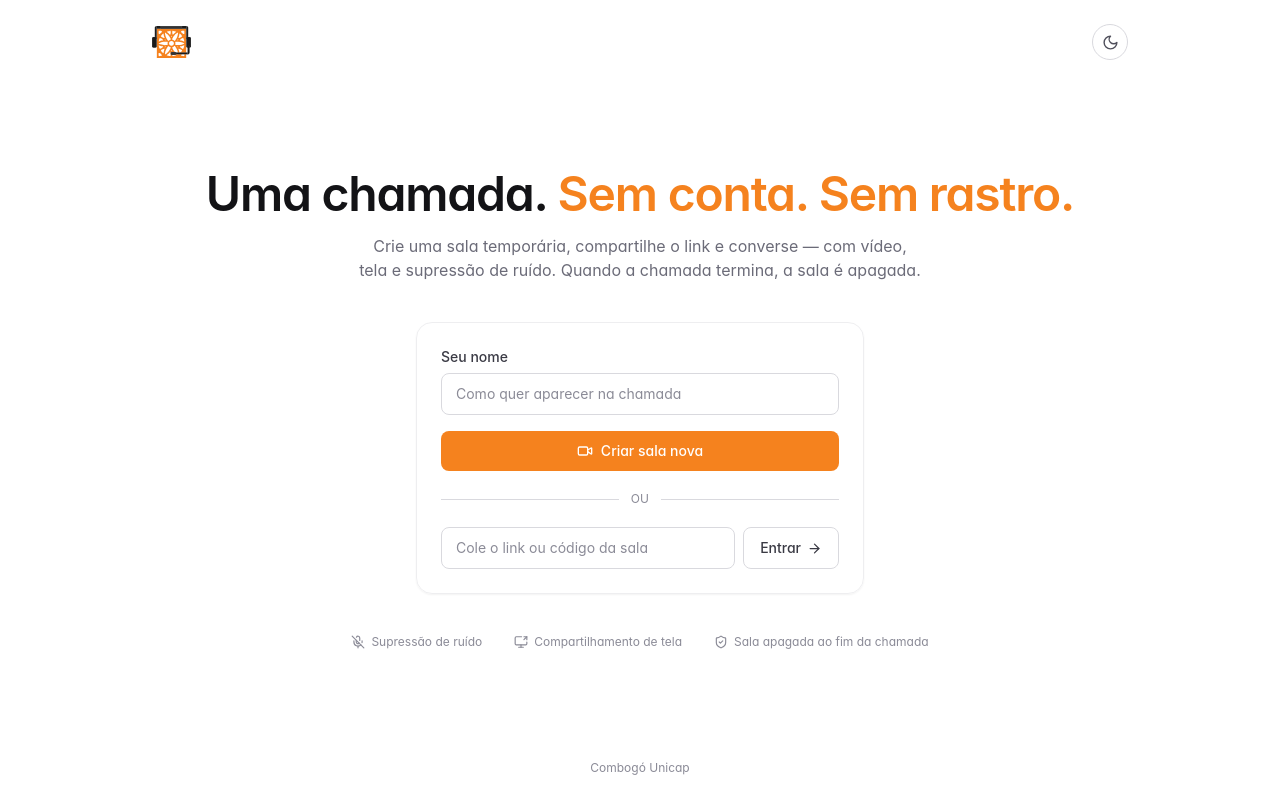
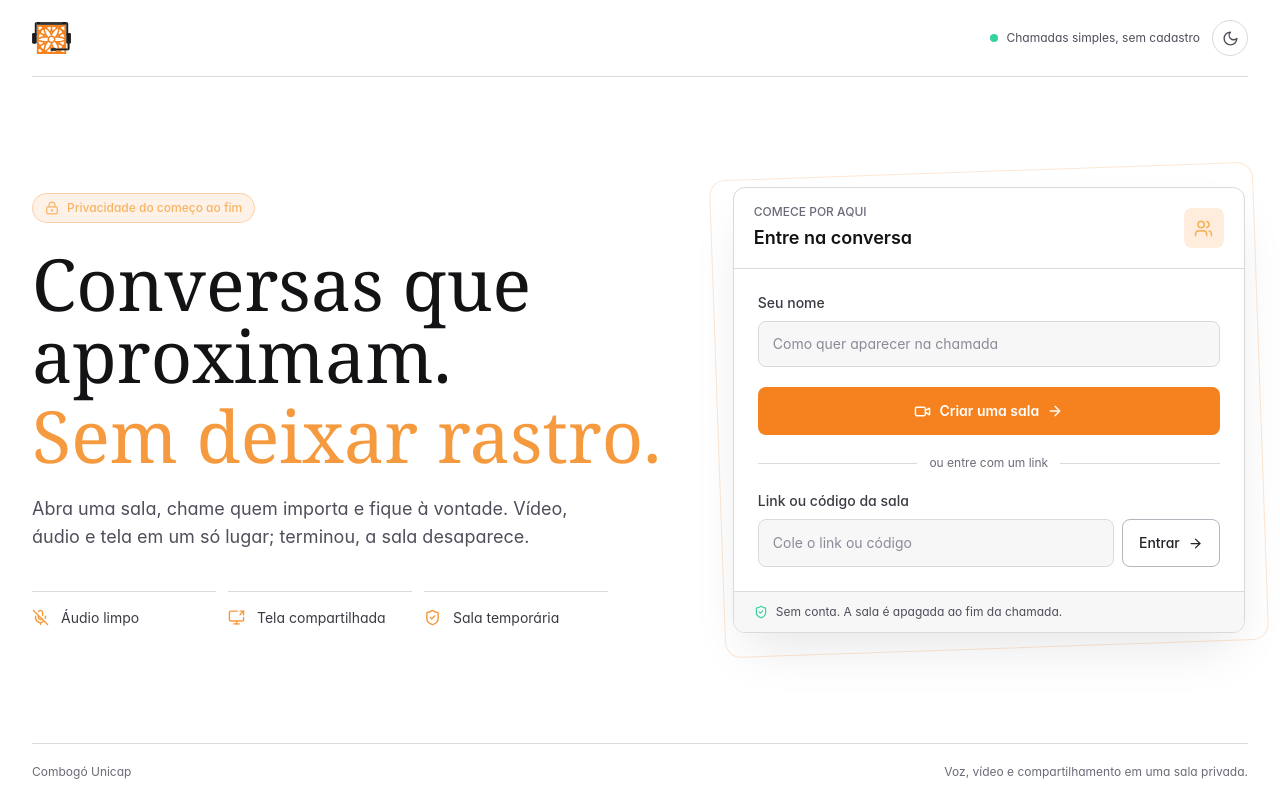
Before and after one commit to Deivyson05/combogo-meet, a Next.js app in the folder apps/web/: page / in a window 1280 px wide. Built offline with nearby package versions, Linux system fonts and the light colour scheme.

Commit message:
feat: aprimora layout da página

```diff
--- a/apps/web/app/globals.css
+++ b/apps/web/app/globals.css
@@ -15,6 +15,13 @@ body {
   font-feature-settings: "cv02", "cv03", "cv04", "cv11";
 }
 
+html.dark body {
+  background-image:
+    linear-gradient(rgba(255, 255, 255, 0.018) 1px, transparent 1px),
+    linear-gradient(90deg, rgba(255, 255, 255, 0.018) 1px, transparent 1px);
+  background-size: 72px 72px;
+}
+
 /* foco de teclado visível — acessibilidade */
 :focus-visible {
   outline: 2px solid #f5821e;
--- a/apps/web/app/layout.tsx
+++ b/apps/web/app/layout.tsx
@@ -12,7 +12,7 @@ const themeInitScript = `
 (function() {
   try {
     var stored = localStorage.getItem('combogo-theme');
-    var theme = stored || (window.matchMedia('(prefers-color-scheme: dark)').matches ? 'dark' : 'light');
+    var theme = stored || 'dark';
     if (theme === 'dark') document.documentElement.classList.add('dark');
   } catch (e) {}
 })();
--- a/apps/web/app/page.tsx
+++ b/apps/web/app/page.tsx
@@ -2,7 +2,7 @@
 
 import { useState } from "react";
 import { useRouter } from "next/navigation";
-import { Video, ArrowRight, ShieldCheck, MicOff, ScreenShare } from "lucide-react";
+import { Video, ArrowRight, ShieldCheck, MicOff, ScreenShare, Users, LockKeyhole } from "lucide-react";
 import { Logo } from "@/components/Logo";
 import { ThemeToggle } from "@/components/ThemeToggle";
 import { createRoom } from "@/lib/api";
@@ -48,94 +48,115 @@ export default function HomePage() {
   }
 
   return (
-    <main className="mx-auto flex min-h-screen max-w-5xl flex-col px-6">
-      <header className="flex items-center justify-between py-6">
+    <main className="relative mx-auto flex min-h-screen max-w-7xl flex-col overflow-x-clip px-5 sm:px-8">
+      <header className="flex items-center justify-between border-b border-ink-200 py-5 dark:border-white/10">
         <Logo />
+        <div className="flex items-center gap-3">
+          <span className="hidden items-center gap-2 text-xs text-ink-600 sm:flex dark:text-ink-300">
+            <span className="h-2 w-2 rounded-full bg-emerald-400" />
+            Chamadas simples, sem cadastro
+          </span>
           <ThemeToggle />
+        </div>
       </header>
 
-      <section className="flex flex-1 flex-col items-center justify-center gap-10 py-12 text-center">
-        <div className="space-y-4">
-          <h1 className="text-4xl font-semibold tracking-tight text-ink-900 dark:text-white sm:text-5xl">
-            Uma chamada.{" "}
-            <span className="text-primary-500">Sem conta. Sem rastro.</span>
+      <section className="grid flex-1 items-center gap-12 py-12 lg:grid-cols-[1.1fr_0.9fr] lg:gap-16 lg:py-16">
+        <div className="max-w-2xl">
+          <div className="mb-6 inline-flex items-center gap-2 rounded-full border border-primary-500/30 bg-primary-500/10 px-3 py-1.5 text-xs font-medium text-primary-300">
+            <LockKeyhole size={14} /> Privacidade do começo ao fim
+          </div>
+          <h1 className="font-serif text-5xl leading-[1.06] text-ink-900 sm:text-6xl lg:text-7xl dark:text-white">
+            Conversas que aproximam.
+            <span className="mt-2 block text-primary-400">Sem deixar rastro.</span>
           </h1>
-          <p className="mx-auto max-w-xl text-balance text-base text-ink-500 dark:text-ink-300">
-            Crie uma sala temporária, compartilhe o link e converse — com vídeo,
-            tela e supressão de ruído. Quando a chamada termina, a sala é apagada.
+          <p className="mt-6 max-w-xl text-base leading-7 text-ink-600 sm:text-lg dark:text-ink-300">
+            Abra uma sala, chame quem importa e fique à vontade. Vídeo, áudio e tela em um só lugar; terminou, a sala desaparece.
           </p>
+
+          <div className="mt-10 grid max-w-xl grid-cols-1 gap-3 sm:grid-cols-3">
+            <div className="flex items-center gap-3 border-t border-ink-200 pt-4 text-sm text-ink-700 dark:border-white/10 dark:text-ink-200">
+              <MicOff size={17} className="shrink-0 text-primary-400" /> Áudio limpo
+            </div>
+            <div className="flex items-center gap-3 border-t border-ink-200 pt-4 text-sm text-ink-700 dark:border-white/10 dark:text-ink-200">
+              <ScreenShare size={17} className="shrink-0 text-primary-400" /> Tela compartilhada
+            </div>
+            <div className="flex items-center gap-3 border-t border-ink-200 pt-4 text-sm text-ink-700 dark:border-white/10 dark:text-ink-200">
+              <ShieldCheck size={17} className="shrink-0 text-primary-400" /> Sala temporária
+            </div>
+          </div>
         </div>
 
-        <div className="w-full max-w-md space-y-4 rounded-2xl border border-ink-100
-                        bg-white/60 p-6 text-left shadow-sm backdrop-blur
-                        dark:border-ink-800 dark:bg-ink-900/60">
+        <div className="relative mx-auto w-full max-w-lg">
+          <div className="absolute -inset-4 -rotate-2 rounded-2xl border border-primary-500/20" aria-hidden="true" />
+          <div className="relative overflow-hidden rounded-xl border border-ink-200 bg-white shadow-2xl shadow-black/10 dark:border-white/10 dark:bg-[#171819] dark:shadow-black/40">
+            <div className="flex items-center justify-between border-b border-ink-200 px-5 py-4 dark:border-white/10">
               <div>
-            <label htmlFor="name" className="mb-1.5 block text-sm font-medium text-ink-700 dark:text-ink-200">
-              Seu nome
-            </label>
+                <p className="text-xs font-medium uppercase text-ink-500 dark:text-ink-400">Comece por aqui</p>
+                <h2 className="mt-1 text-lg font-semibold text-ink-900 dark:text-white">Entre na conversa</h2>
+              </div>
+              <div className="flex h-10 w-10 items-center justify-center rounded-lg bg-primary-500/15 text-primary-300">
+                <Users size={19} />
+              </div>
+            </div>
+
+            <div className="space-y-5 p-5 sm:p-6">
+              <div>
+                <label htmlFor="name" className="mb-2 block text-sm font-medium text-ink-700 dark:text-ink-200">Seu nome</label>
                 <input
                   id="name"
                   value={name}
                   onChange={(e) => setName(e.target.value)}
                   placeholder="Como quer aparecer na chamada"
                   maxLength={40}
-              className="w-full rounded-lg border border-ink-200 bg-white px-3.5 py-2.5
-                         text-sm text-ink-900 placeholder:text-ink-400 outline-none
-                         focus:border-primary-500 dark:border-ink-700 dark:bg-ink-950
-                         dark:text-white"
+                  className="w-full rounded-lg border border-ink-200 bg-ink-50 px-3.5 py-3 text-sm text-ink-900 placeholder:text-ink-400 outline-none transition focus:border-primary-500 focus:ring-2 focus:ring-primary-500/20 dark:border-white/10 dark:bg-[#101112] dark:text-white dark:placeholder:text-ink-500"
                 />
               </div>
 
               <button
                 onClick={handleCreateRoom}
                 disabled={loading}
-            className="flex w-full items-center justify-center gap-2 rounded-lg
-                       bg-primary-500 px-4 py-2.5 text-sm font-medium text-white
-                       transition-colors hover:bg-primary-600 disabled:opacity-60"
+                className="flex min-h-12 w-full items-center justify-center gap-2 rounded-lg bg-primary-500 px-4 py-3 text-sm font-semibold text-white transition hover:bg-primary-400 disabled:cursor-not-allowed disabled:opacity-60"
               >
-            <Video size={16} />
-            {loading ? "Criando sala..." : "Criar sala nova"}
+                <Video size={17} />
+                {loading ? "Criando sala..." : "Criar uma sala"}
+                {!loading && <ArrowRight size={16} />}
               </button>
 
-          <div className="flex items-center gap-3 py-1 text-xs uppercase tracking-wide text-ink-400">
-            <span className="h-px flex-1 bg-ink-200 dark:bg-ink-800" />
-            ou
-            <span className="h-px flex-1 bg-ink-200 dark:bg-ink-800" />
+              <div className="flex items-center gap-3 text-xs text-ink-500">
+                <span className="h-px flex-1 bg-ink-200 dark:bg-white/10" /> ou entre com um link <span className="h-px flex-1 bg-ink-200 dark:bg-white/10" />
               </div>
 
-          <div className="flex gap-2">
+              <div>
+                <label htmlFor="room-code" className="mb-2 block text-sm font-medium text-ink-700 dark:text-ink-200">Link ou código da sala</label>
+                <div className="flex flex-col gap-2 sm:flex-row">
                   <input
+                    id="room-code"
                     value={roomCode}
                     onChange={(e) => setRoomCode(e.target.value)}
-              placeholder="Cole o link ou código da sala"
-              className="min-w-0 flex-1 rounded-lg border border-ink-200 bg-white px-3.5
-                         py-2.5 text-sm text-ink-900 placeholder:text-ink-400 outline-none
-                         focus:border-primary-500 dark:border-ink-700 dark:bg-ink-950
-                         dark:text-white"
+                    placeholder="Cole o link ou código"
+                    className="min-w-0 flex-1 rounded-lg border border-ink-200 bg-ink-50 px-3.5 py-3 text-sm text-ink-900 placeholder:text-ink-400 outline-none transition focus:border-primary-500 focus:ring-2 focus:ring-primary-500/20 dark:border-white/10 dark:bg-[#101112] dark:text-white dark:placeholder:text-ink-500"
                   />
                   <button
                     onClick={handleJoinRoom}
-              className="flex items-center gap-1.5 rounded-lg border border-ink-200
-                         px-4 py-2.5 text-sm font-medium text-ink-700 transition-colors
-                         hover:bg-ink-50 dark:border-ink-700 dark:text-ink-100
-                         dark:hover:bg-ink-800"
+                    className="flex min-h-12 shrink-0 items-center justify-center gap-2 rounded-lg border border-ink-300 px-4 py-3 text-sm font-medium text-ink-800 transition hover:border-primary-400 hover:bg-ink-50 dark:border-white/15 dark:text-white dark:hover:bg-white/5"
                   >
                     Entrar <ArrowRight size={15} />
                   </button>
                 </div>
-
-          {error && <p className="text-sm text-red-500">{error}</p>}
               </div>
 
-        <ul className="flex flex-wrap items-center justify-center gap-x-8 gap-y-3 text-xs text-ink-400 dark:text-ink-500">
-          <li className="flex items-center gap-1.5"><MicOff size={14} /> Supressão de ruído</li>
-          <li className="flex items-center gap-1.5"><ScreenShare size={14} /> Compartilhamento de tela</li>
-          <li className="flex items-center gap-1.5"><ShieldCheck size={14} /> Sala apagada ao fim da chamada</li>
-        </ul>
+              {error && <p role="alert" className="text-sm text-red-400">{error}</p>}
+            </div>
+            <div className="flex items-center gap-2 border-t border-ink-200 bg-ink-50 px-5 py-3 text-xs text-ink-600 dark:border-white/10 dark:bg-black/10 dark:text-ink-400">
+              <ShieldCheck size={14} className="text-emerald-400" /> Sem conta. A sala é apagada ao fim da chamada.
+            </div>
+          </div>
+        </div>
       </section>
 
-      <footer className="py-6 text-center text-xs text-ink-400 dark:text-ink-600">
-        Combogó Unicap
+      <footer className="flex flex-col gap-2 border-t border-ink-200 py-5 text-xs text-ink-500 sm:flex-row sm:items-center sm:justify-between dark:border-white/10">
+        <span>Combogó Unicap</span>
+        <span>Voz, vídeo e compartilhamento em uma sala privada.</span>
       </footer>
     </main>
   );
--- a/apps/web/components/VideoTile.tsx
+++ b/apps/web/components/VideoTile.tsx
@@ -29,7 +29,7 @@ export function VideoTile({
   const hasVideo = !!stream?.getVideoTracks().find((t) => t.enabled);
 
   return (
-    <div className={`relative aspect-video overflow-hidden rounded-xl2 bg-ink-900 ${className}`}>
+    <div className={`relative aspect-video overflow-hidden rounded-xl border border-white/10 bg-[#191a1b] ${className}`}>
       <video
         ref={videoRef}
         autoPlay
@@ -41,13 +41,13 @@ export function VideoTile({
       />
       {!hasVideo && (
         <div className="flex h-full w-full items-center justify-center">
-          <div className="flex h-14 w-14 items-center justify-center rounded-full bg-primary-500/20 text-lg font-medium text-primary-300">
+          <div className="flex h-14 w-14 items-center justify-center rounded-full border border-primary-300/20 bg-primary-500/15 text-lg font-semibold text-primary-300">
             {name.slice(0, 1).toUpperCase()}
           </div>
         </div>
       )}
 
-      <div className="absolute bottom-2 left-2 flex items-center gap-1.5 rounded-md bg-black/50 px-2 py-1 text-xs text-white backdrop-blur-sm">
+      <div className="absolute bottom-3 left-3 flex max-w-[calc(100%-1.5rem)] items-center gap-1.5 rounded-md border border-white/10 bg-black/65 px-2.5 py-1.5 text-xs text-white backdrop-blur-sm">
         {!micOn && <MicOff size={12} className="text-red-400" />}
         <span>{isLocal ? `${name} (você)` : name}</span>
       </div>
```
Also changed, not shown: apps/web/app/room/[roomId]/page.tsx (+16 -15 lines), apps/web/components/CallControls.tsx (+7 -7 lines), apps/web/components/ChatPanel.tsx (+7 -7 lines). Lines whose indentation alone changed are shown as unchanged.
